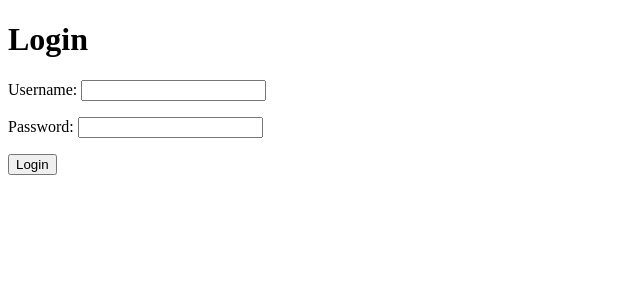
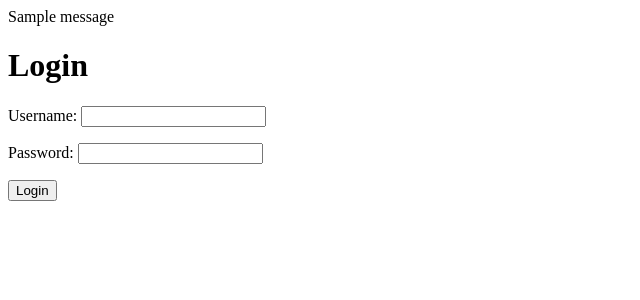
Before and after one commit to Danhayes3008/Management-Site, a Django app: page /login/ in a window 1280 px wide. Shown: the top 300 px of the page, without its empty margins (0-640 px from the left). Run offline with Django 3.2, Linux system fonts and the light colour scheme; tables that the repository leaves empty hold one stand-in row (values such as "Sample post"); one stand-in notice (Sample message) is shown.

Commit message:
added the system message feature to help see if the login and logout was working correctly

```diff
--- a/templates/base.html
+++ b/templates/base.html
@@ -6,6 +6,13 @@
     <title>Management App</title>
 </head>
 <body>
+{% if messages %}
+    <div class="alert alert-success">
+        <div class="messages text-center">
+            {% for message in messages %} {{ message }} {% endfor %}
+        </div>
+    </div>
+{% endif %}
 {% block content %}
 
 {% endblock %}
```
